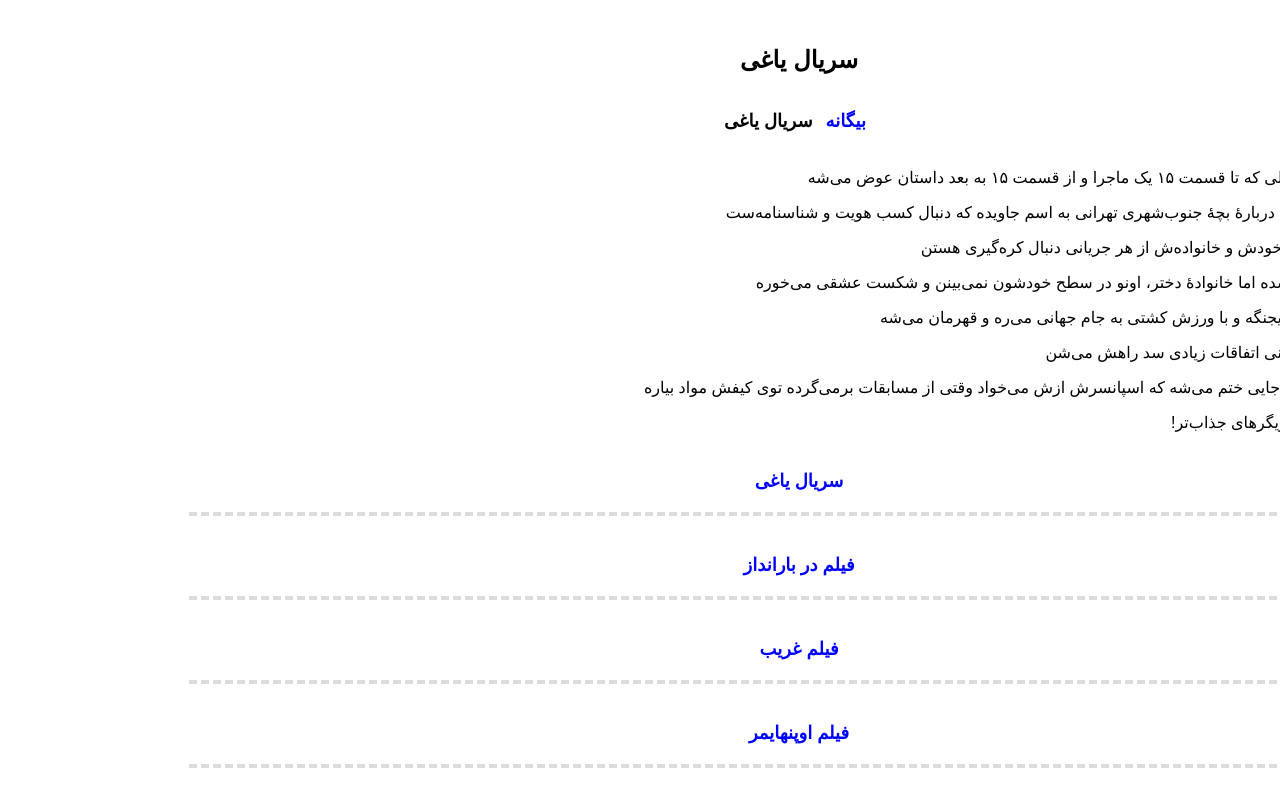
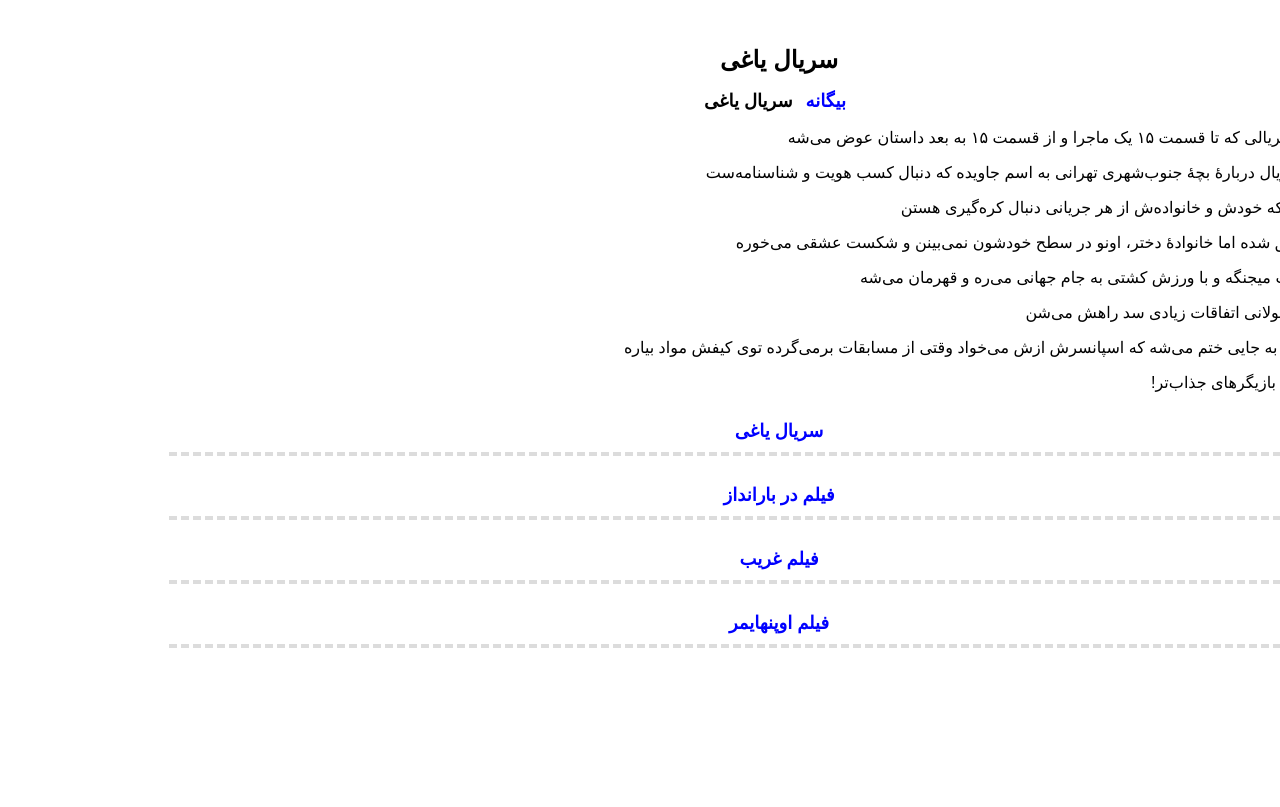
Before and after one commit to darkblog/darkblog.github.io, a Jekyll site: the page built from _posts/2023-8-19-4.md, in a window 1280 px wide. Shown: the top 807 px of the page. Built offline with Jekyll 4.4.1, drawn with Linux system fonts in a browser that asks for light colours.

Commit message:
Update default.html

```diff
--- a/_layouts/default.html
+++ b/_layouts/default.html
@@ -6,7 +6,7 @@
 <title>{{ page.title }}</title>
 <meta name="description" content="{{ page.title }}">
 <link rel="canonical" href="{{ page.url | replace:'index.html','' | prepend: site.baseurl | prepend: site.url }}">
-<style amp-custom>body{font-family:sans-serif;margin:auto;padding:30px;text-align:center}h1{font-size:x-large}h2,h3{font-size:large;padding:20px}h3{border-bottom:4px dashed gainsboro}a{color:blue;text-decoration:none;padding:8px}p{text-align:right}</style>
+<style amp-custom>body{font-family:sans-serif;margin:auto;padding:30px;text-align:center}h1{font-size:x-large}h2,h3{font-size:large}h3{border-bottom:4px dashed gainsboro;padding:10px}a{color:blue;text-decoration:none;padding:8px}p{text-align:right}</style>
 </head>
 <body>
 <header>
```
